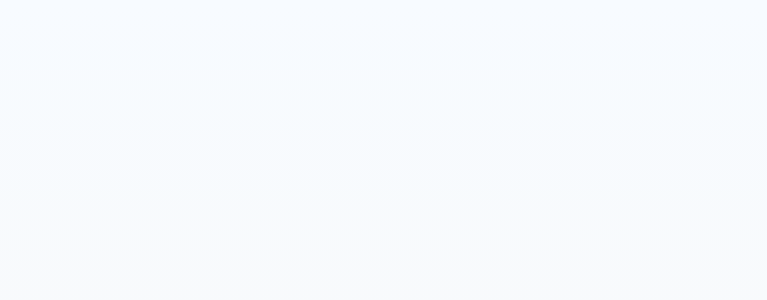
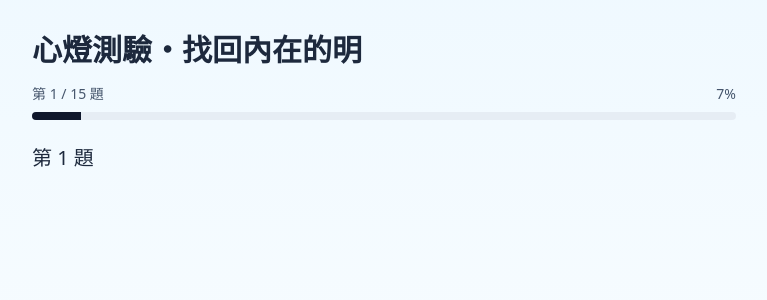
Before and after one commit to ruei-yu/light-of-dao, a Next.js app: page / in a window 1280 px wide. Shown: the top 300 px of the page, without its empty margins (256-1023 px from the left). Built offline with nearby package versions, Linux system fonts and the light colour scheme.

Commit message:
fix: disable prerender and add guards for questions

```diff
--- a/src/app/layout.tsx
+++ b/src/app/layout.tsx
@@ -1,15 +1,22 @@
+// src/app/layout.tsx
+import type { Metadata } from "next";
 import "./globals.css";
-import type { ReactNode } from "react";
 
-export const metadata = {
+export const metadata: Metadata = {
   title: "Light of Dao",
-  description: "心燈測驗 · 找回內在的明",
+  description: "心燈測驗・找回內在的明",
 };
 
-export default function RootLayout({ children }: { children: ReactNode }) {
+export default function RootLayout({
+  children,
+}: {
+  children: React.ReactNode;
+}) {
   return (
     <html lang="zh-Hant">
-      <body className="min-h-screen">{children}</body>
+      <body className="min-h-screen bg-gradient-to-b from-sky-50 to-white text-slate-800 antialiased">
+        {children}
+      </body>
     </html>
   );
 }
--- a/src/app/page.tsx
+++ b/src/app/page.tsx
@@ -1,13 +1,47 @@
+// src/app/page.tsx
 'use client';
-import { useState, useMemo, useEffect } from 'react';
+
+export const prerender = false;         // 👈 不要在 build 時預先產生
+// 或用：export const dynamic = 'force-dynamic';
+
+import { useState } from "react";
 import Progress from "@/components/Progress";
 import { QUESTIONS } from "@/data/questions";
 
 export default function QuizPage() {
-  const total = QUESTIONS.length; // 這裡也改
+  // 防呆：確保題庫陣列存在
+  const LIST = Array.isArray(QUESTIONS) ? QUESTIONS : [];
+  if (LIST.length === 0) {
+    return (
+      <main className="container-narrow py-8">
+        <h1 className="text-2xl font-bold">Light of Dao</h1>
+        <p className="mt-4 text-slate-600">題庫尚未載入或格式不正確。</p>
+      </main>
+    );
+  }
+
+  const total = LIST.length;
   const [index, setIndex] = useState(0);
+  const q = LIST[index] ?? { title: "", options: [] };
 
-  const q = QUESTIONS[index];     // 取題目時改用 QUESTIONS
+  return (
+    <main className="container-narrow py-8">
+      <h1 className="mb-4 text-3xl font-bold">心燈測驗・找回內在的明</h1>
+      <Progress current={index} total={total} />
 
-  // 其餘程式碼不變…
+      <h2 className="mt-6 mb-4 text-xl">{q.title ?? `第 ${index + 1} 題`}</h2>
+
+      <div className="space-y-3">
+        {(q.options ?? []).map((opt: any, i: number) => (
+          <button
+            key={i}
+            className="option w-full"
+            onClick={() => setIndex((n) => Math.min(total - 1, n + 1))}
+          >
+            {typeof opt === "string" ? opt : opt.text}
+          </button>
+        ))}
+      </div>
+    </main>
+  );
 }
--- a/src/data/questions.ts
+++ b/src/data/questions.ts
@@ -125,3 +125,4 @@ export const QUESTIONS: Question[] = [
     { label: "心有願，路自明", to: "FAXIN" },
   ]},
 ];
+export default QUESTIONS;
```
